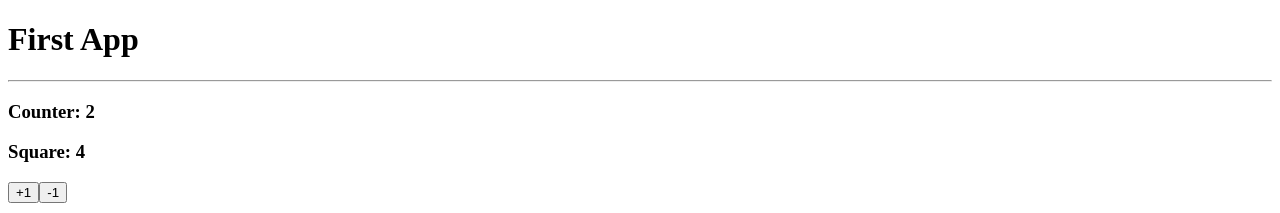
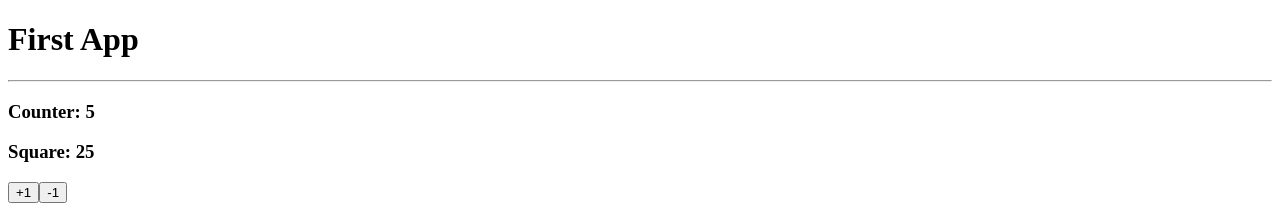
Before and after one commit to hreluz/learning-vue, a Vue app in the folder fh-vue-js/2.vue-n-vite-single-file-components/indecision-app/: page / in a window 1280 px wide. Shown: the top 213 px of the page. Built offline with nearby package versions, Linux system fonts and the light colour scheme.

Commit message:
fh-vue-js: vue+vite: single file components: indecision app - define props, get properties

```diff
--- a/fh-vue-js/2.vue-n-vite-single-file-components/indecision-app/src/App.vue
+++ b/fh-vue-js/2.vue-n-vite-single-file-components/indecision-app/src/App.vue
@@ -2,7 +2,7 @@
   <h1>First App</h1>
 
   <hr />
-  <MyCounter />
+  <MyCounter :value="5" />
 </template>
 
 <script lang="ts" setup>
--- a/fh-vue-js/2.vue-n-vite-single-file-components/indecision-app/src/components/MyCounter.vue
+++ b/fh-vue-js/2.vue-n-vite-single-file-components/indecision-app/src/components/MyCounter.vue
@@ -13,7 +13,20 @@
 <script lang="ts" setup>
 import { ref, computed } from 'vue';
 
-const counter = ref(2);
+// const props = defineProps({
+//   value: {
+//     type: Number,
+//     required: true
+//   }
+// })
+
+interface Props {
+  value: number;
+}
+
+const props = defineProps<Props>();
+
+const counter = ref(props.value);
 const squareCounter = computed(() => counter.value * counter.value)
 
 const add = (n: number) => {
```
